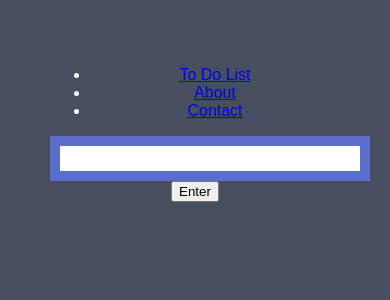
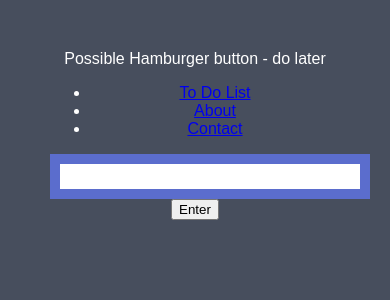
Before and after one commit to Ianwehmeyer/project03reactappnew, a React (Create React App) app: page / in a window 390 px wide. Shown: the top 300 px of the page. Built offline with nearby package versions, Linux system fonts and the light colour scheme.

Commit message:
Nav updates
will be building CSS to make better + may use hamburger

```diff
--- a/src/Nav.js
+++ b/src/Nav.js
@@ -4,14 +4,18 @@ import {Link} from 'react-router-dom'
 
 export default function Nav() {
     return (
-        <nav>
-            <ul>
 
-                <li><Link to="/">To Do List</Link></li>
-                <li><Link to="/About">About</Link></li>
-                <li><Link to="/Contact">Contact</Link></li>
+        <nav className="Navbar" >
+            <div>Possible Hamburger button - do later</div>
+            <div>
+                <ul>
 
-            </ul>
+                    <li><Link to="/">To Do List</Link></li>
+                    <li><Link to="/About">About</Link></li>
+                    <li><Link to="/Contact">Contact</Link></li>
+
+                </ul>
+            </div>
         </nav>
     )
 }
```
